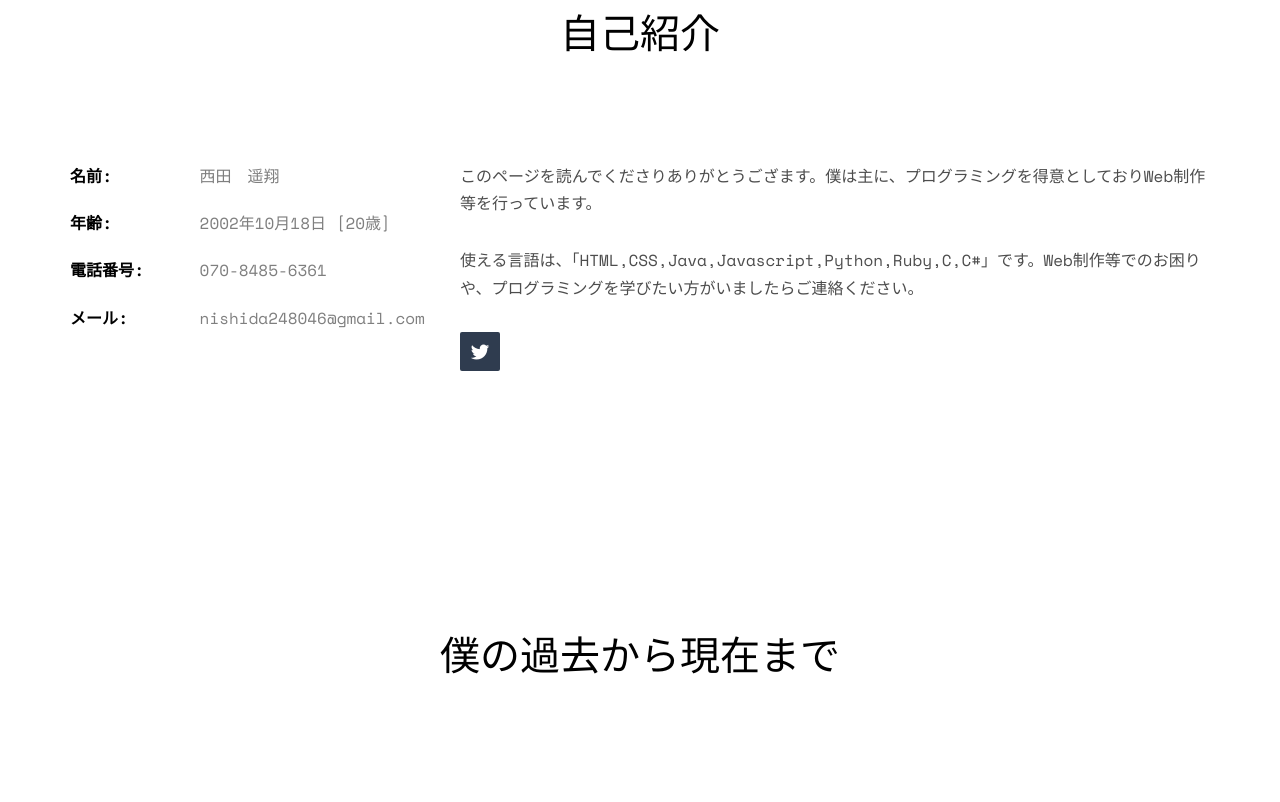
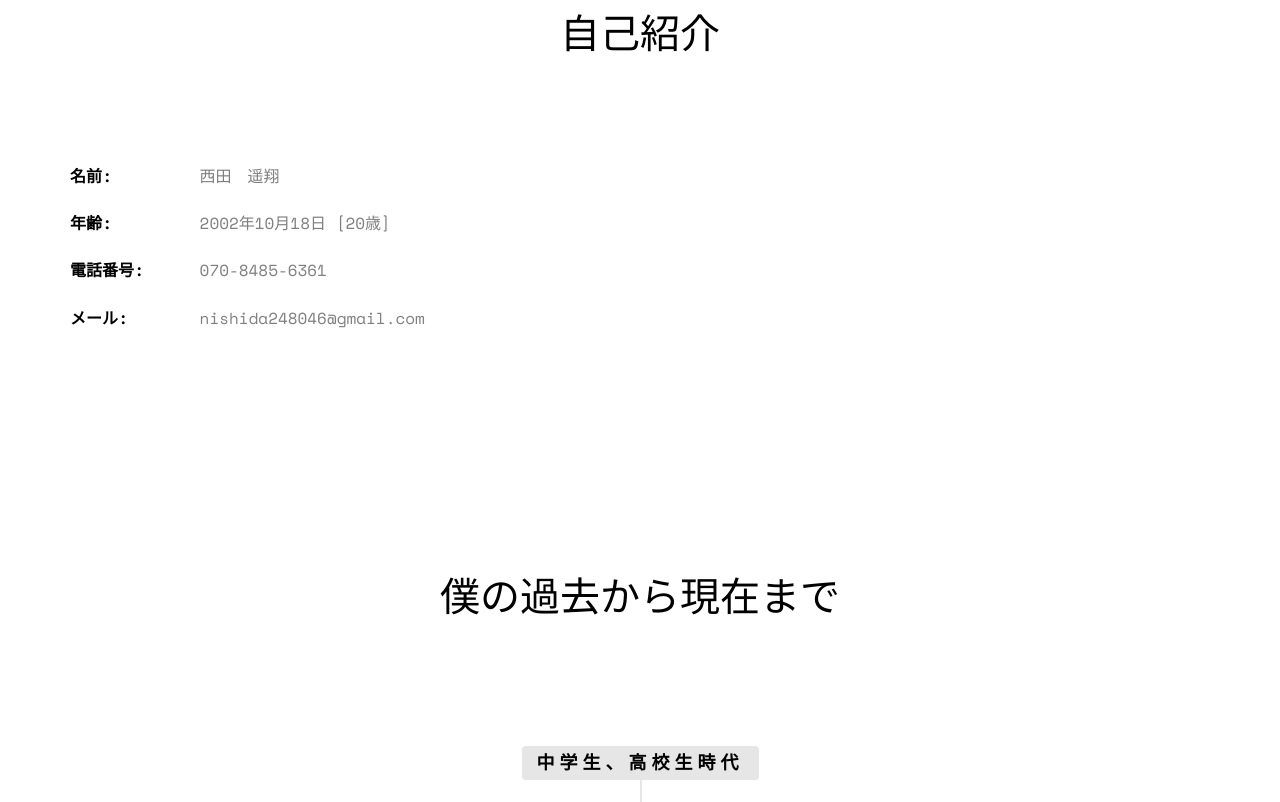
Before and after one commit to nishida248046/248046, a plain HTML site: page index.html in a window 1280 px wide. Shown: the part 909-1711 px from the top of the page. Drawn offline with nearby package versions, Linux system fonts and the light colour scheme; files whose address does not match are found by name.

Commit message:
Update index.html

```diff
--- a/index.html
+++ b/index.html
@@ -65,13 +65,6 @@
 						<li><span class="first-block">メール:</span><span class="second-block">nishida248046@gmail.com</span></li>
 					</ul>
 				</div>
-				<div class="col-md-8">
-					<p>このページを読んでくださりありがとうござます。僕は主に、プログラミングを得意としておりWeb制作等を行っています。</p>
-					<p>使える言語は、「HTML,CSS,Java,Javascript,Python,Ruby,C,C#」です。Web制作等でのお困りや、プログラミングを学びたい方がいましたらご連絡ください。</p>
-					<p>
-						<ul class="fh5co-social-icons">
-							<li><a href="https://twitter.com/8_1546"><i class="icon-twitter2"></i></a></li>
-						</ul>
 					</p>
 				</div>
 			</div>
```
